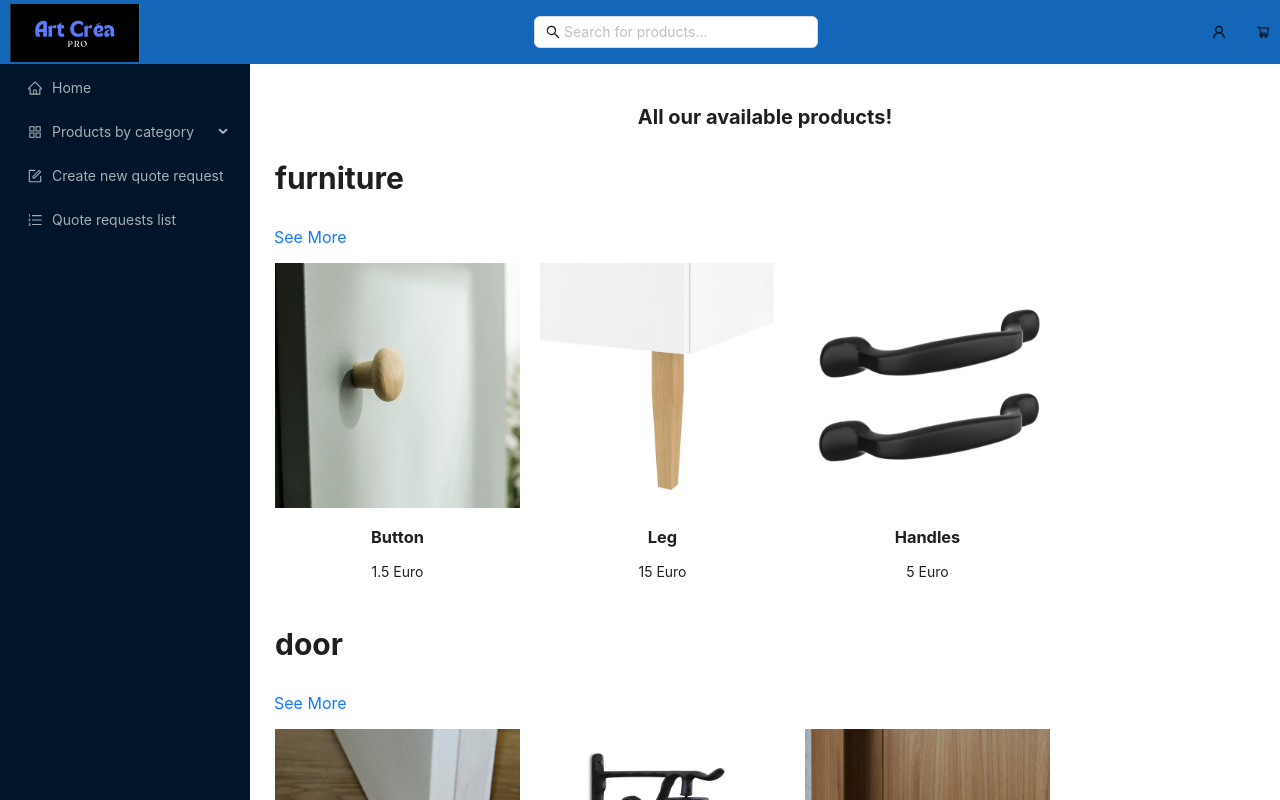
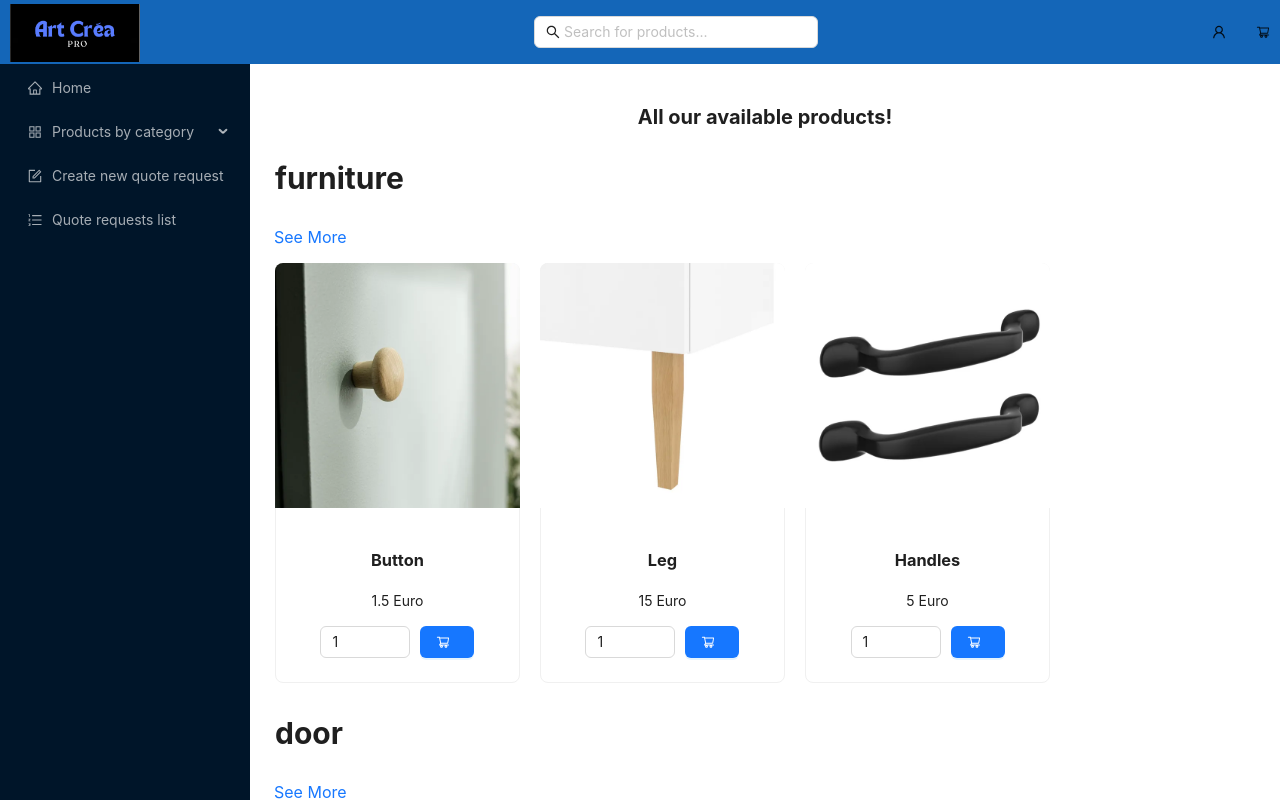
Before and after one commit to Sarrabah/RNCP_Project, a React (Create React App) app in the folder frontend/: page /homepage in a window 1280 px wide. Shown: the top 800 px of the page. Built offline with nearby package versions, Linux system fonts and the light colour scheme.

Commit message:
feat: Add more features: select the quantity and add to the basket

```diff
--- a/frontend/src/components/Product.tsx
+++ b/frontend/src/components/Product.tsx
@@ -1,5 +1,8 @@
-import React from 'react';
+import React, { useState } from 'react';
+import { useNavigate } from 'react-router-dom';
 import '../styles/Homepage.css';
+import { Button, Card, InputNumber } from 'antd';
+import { ShoppingCartOutlined } from '@ant-design/icons';
 
 export interface ProductProps {
   id: number;
@@ -9,13 +12,49 @@ export interface ProductProps {
   category: string;
 }
 
-const Product: React.FC<ProductProps> = ({ image, name, price }) => {
+const Product: React.FC<ProductProps> = ({ id, image, name, price }) => {
+  const [quantity, setQuantity] = useState<number>(1);
+  const navigate = useNavigate();
+
+  const handleAddToBasket = () => {
+    console.log(`Added ${quantity} of ${name}' to the basket!`);
+  };
+
+  const goToProductDetails = () => {
+    navigate(`/product/${id}`);
+  };
+
+  const handleQuantityChange = (value: number | null) => {
+    if (value != null) {
+      setQuantity(value);
+    }
+  };
   return (
-    <div className="product">
-      <img src={image} alt={name} className="Product-img" />
+    <Card
+      hoverable
+      cover={<img src={image} alt={name} />}
+      className="product"
+      onClick={goToProductDetails}
+    >
       <h3> {name} </h3>
       <p> {price} </p>
-    </div>
+      <div onClick={(e) => e.stopPropagation()}>
+        <InputNumber
+          min={1}
+          value={quantity}
+          onChange={handleQuantityChange}
+          style={{ marginRight: '10px' }}
+        />
+        <Button
+          type="primary"
+          icon={<ShoppingCartOutlined />}
+          onClick={handleAddToBasket}
+        >
+          {' '}
+        </Button>
+      </div>
+    </Card>
   );
 };
+
 export default Product;
```
